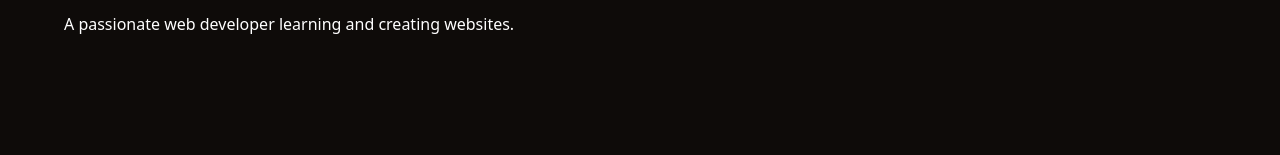
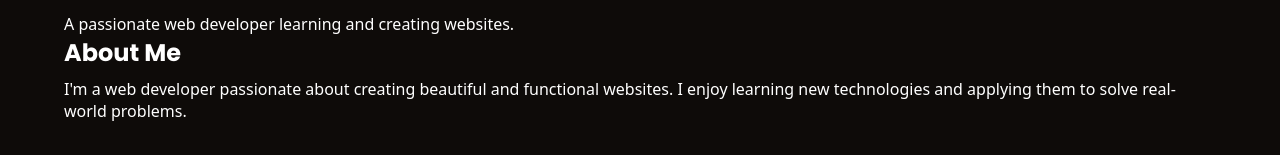
Before and after one commit to Ikrmy/Final-Project-Portfolio, a plain HTML site: page index.html in a window 1280 px wide. Shown: the part 171-326 px from the top of the page. Drawn offline with Linux system fonts and the light colour scheme.

Commit message:
Finish About me Section

```diff
--- a/index.html
+++ b/index.html
@@ -36,6 +36,16 @@
           alt=""
         />
       </section>
+
+      <!--About-->
+      <section class="about">
+        <h2>About Me</h2>
+        <p>
+          I'm a web developer passionate about creating beautiful and functional
+          websites. I enjoy learning new technologies and applying them to solve
+          real-world problems.
+        </p>
+      </section>
     </div>
   </body>
 </html>
--- a/style.css
+++ b/style.css
@@ -58,3 +58,9 @@ img {
 .hero h1 {
   font-size: 48px;
 }
+
+.about {
+  display: flex;
+  flex-direction: column;
+  gap: 8px;
+}
```
